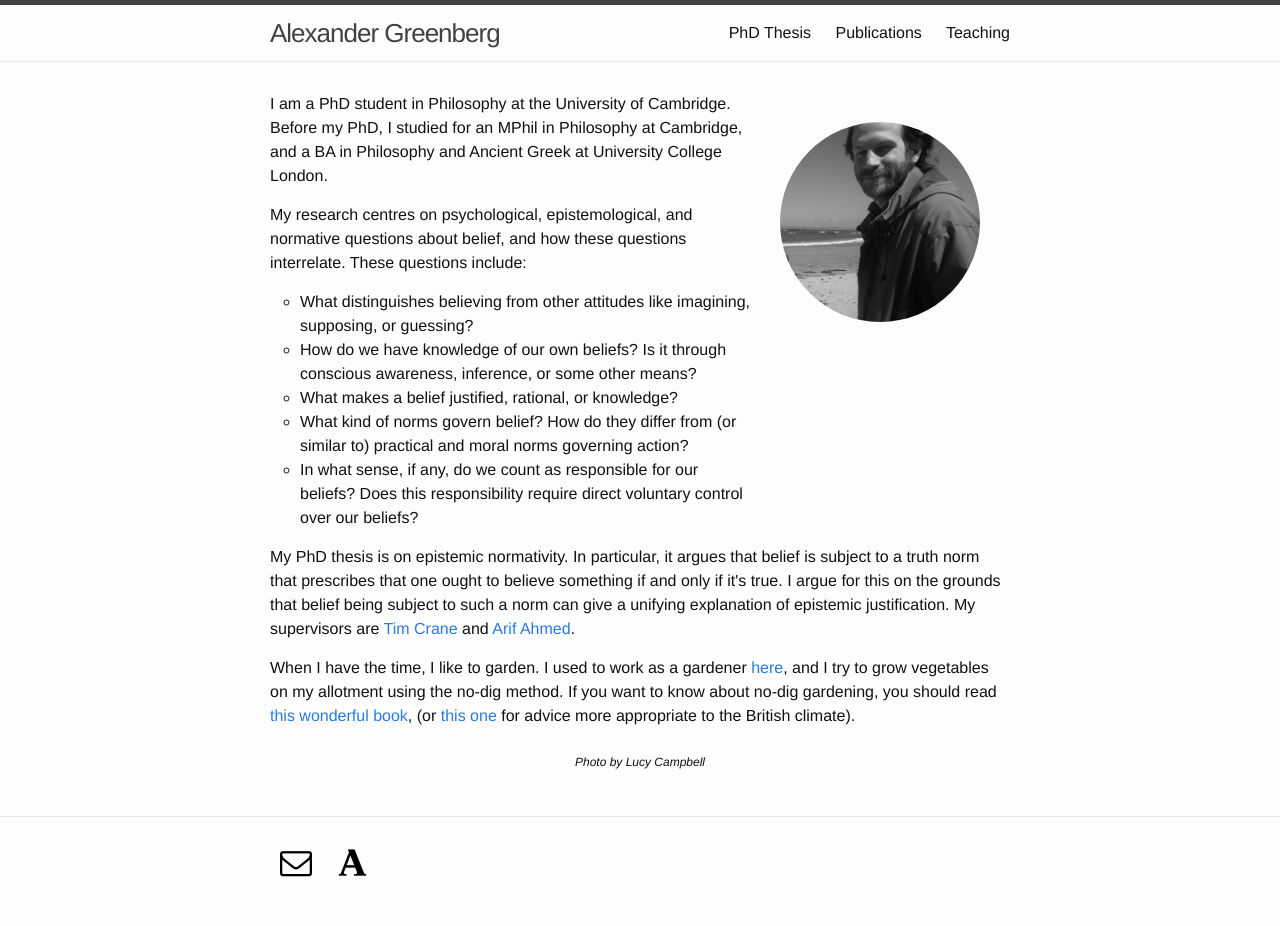
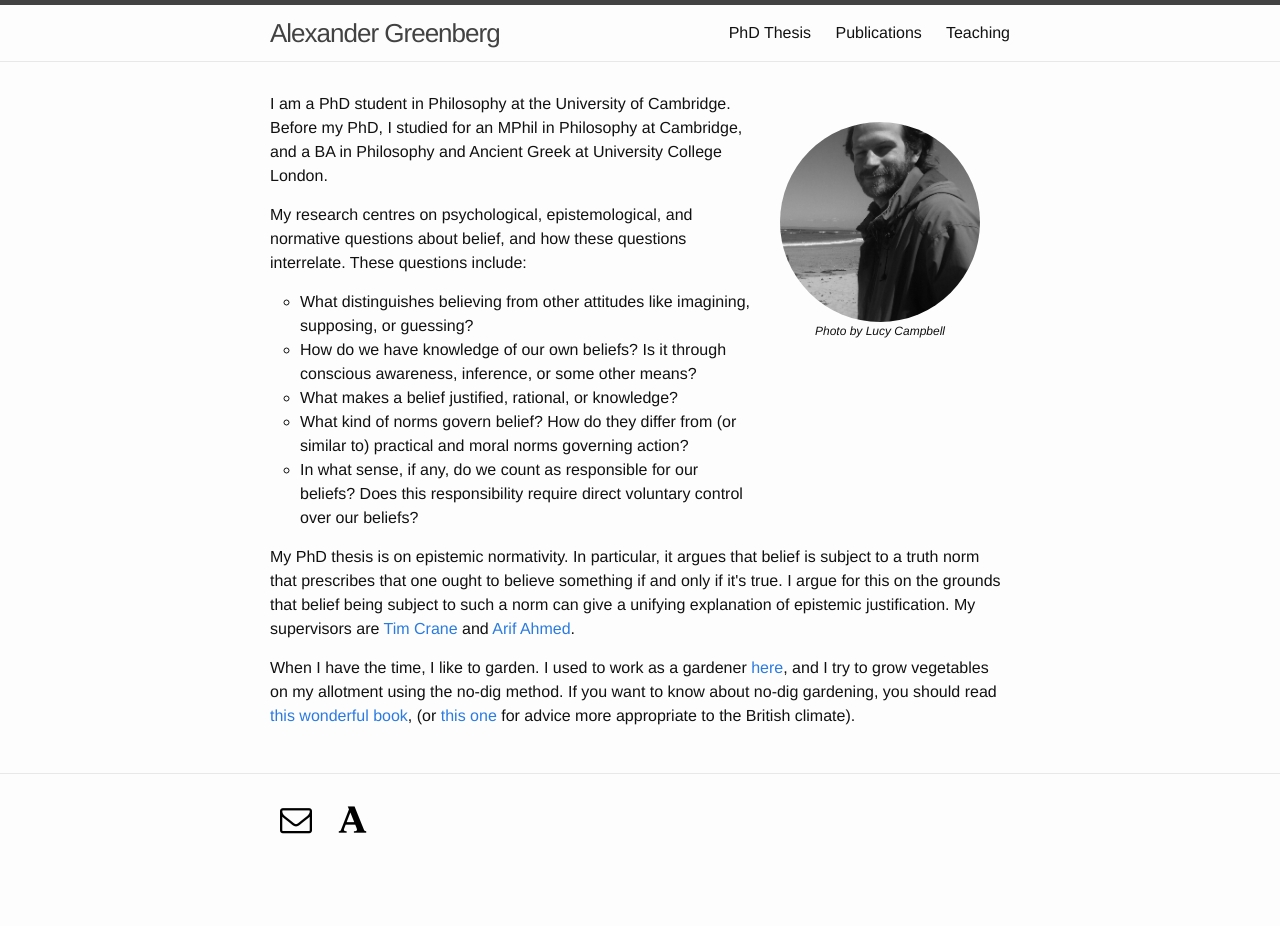
Before and after one commit to alexandergreenberg/alexandergreenberg.github.io, a Jekyll site: the page built from index.html, in a window 1280 px wide. Built offline with Jekyll 4.4.1, drawn with Linux system fonts in a browser that asks for light colours; some web fonts are replaced; after the commit the page ends 900 px from its top, so only the background shows below that.

Commit message:
Moving the photo credit

```diff
--- a/index.html
+++ b/index.html
@@ -6,6 +6,7 @@ layout: default
 
   <div class="picture-frame">
     <img id="profile-picture" src="https://raw.githubusercontent.com/alexandergreenberg/alexandergreenberg.github.io/master/north-berwick-beach-flipped.jpg">
+    <p class="photo-credit"><em>Photo by Lucy Campbell</em></p>
   </div>
     <p class="paragraph">I am a PhD student in Philosophy at the University of Cambridge. Before my PhD, I studied for an MPhil in Philosophy at Cambridge, and a BA in Philosophy and Ancient Greek at University College London.</p>
     <p class="paragraph">My research centres on psychological, epistemological, and normative questions about belief, and how these questions interrelate. These questions include:</p>
@@ -18,7 +19,5 @@ layout: default
     </ul>
   <p class="paragraph">My PhD thesis is on epistemic normativity. In particular, it argues that belief is subject to a truth norm that prescribes that one ought to believe something if and only if it's true. I argue for this on the grounds that belief being subject to such a norm can give a unifying explanation of epistemic justification. My supervisors are <a href="http://www.timcrane.com" target="_blank">Tim Crane</a> and <a href="http://www.phil.cam.ac.uk/people/teaching-research-pages/ahmed/ahmed-page" target="_blank">Arif Ahmed</a>.</p>
   <p class="paragraph">When I have the time, I like to garden. I used to work as a gardener <a = href="http://www.kings.cam.ac.uk/about/history.html#gardens" target="_blank">here</a>, and I try to grow vegetables on my allotment using the no-dig method. If you want to know about no-dig gardening, you should read <a href="http://www.nyrb.com/products/the-one-straw-revolution?variant=1094932353" target="_blank">this wonderful book</a>, (or <a href="http://www.charlesdowding.co.uk/product/organic-gardening-the-natural-no-dig-way/" target="_blank">this one</a> for advice more appropriate to the British climate).</p>
+  </div>
 </div>
-<p class="photo-credit"><em>Photo by Lucy Campbell</em></p>
-
-</div>
```
